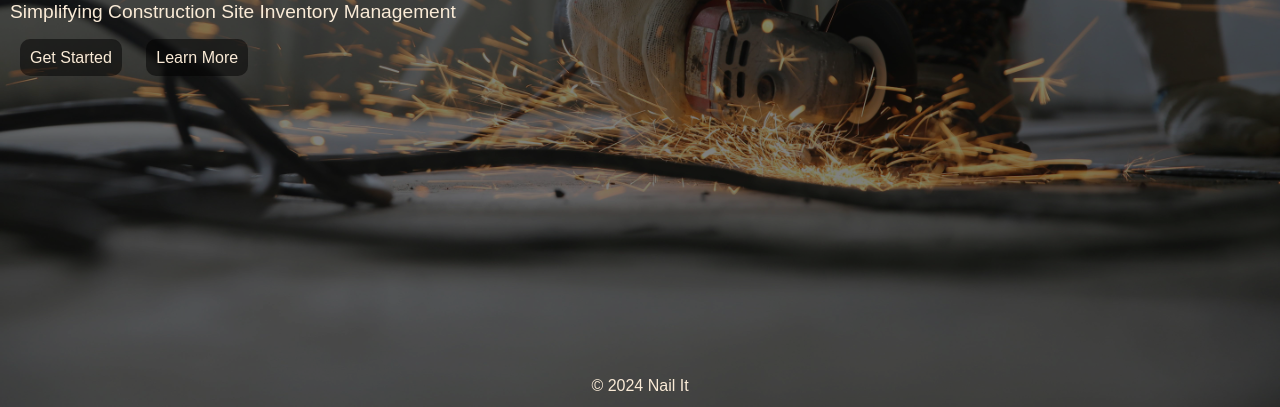
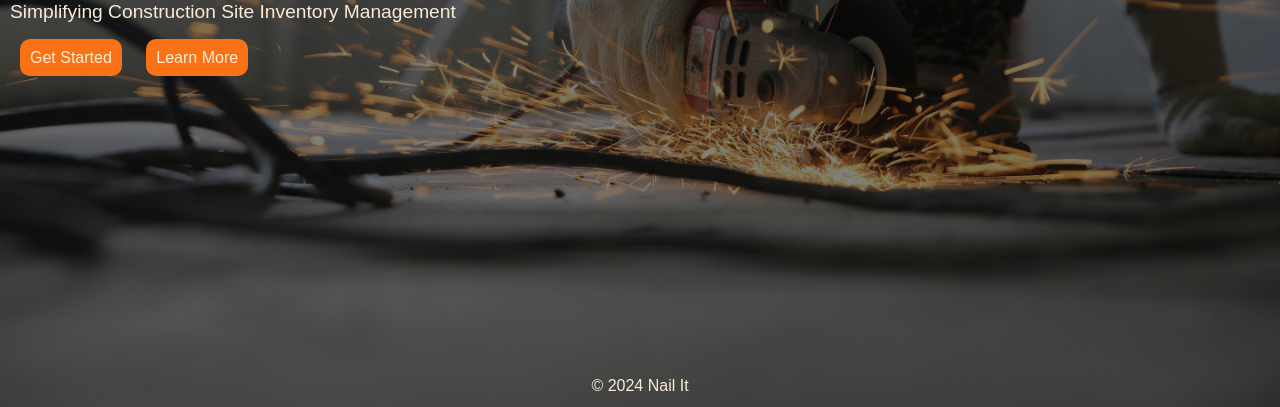
Before and after one commit to Mwandoe-Shali/Nail-It, a website: page index.html in a window 1280 px wide. Shown: the part 393-800 px from the top of the page. Drawn offline with Linux system fonts and the light colour scheme.

```diff
--- a/styles/index.css
+++ b/styles/index.css
@@ -109,8 +109,8 @@
     justify-content: space-between; /* Distribute buttons evenly */
     border-radius: 10px; /* Rounded corners (optional) */
     padding: 10px;
-    background-color: rgba(0, 0, 0, 0.5);
-    color: antiquewhite;
+    background-color: #f97316;
+    color: #FFEDD5;
     margin: 10px;
     margin-top: 20px;
     text-decoration: none; /* Remove underline from links */;
```
